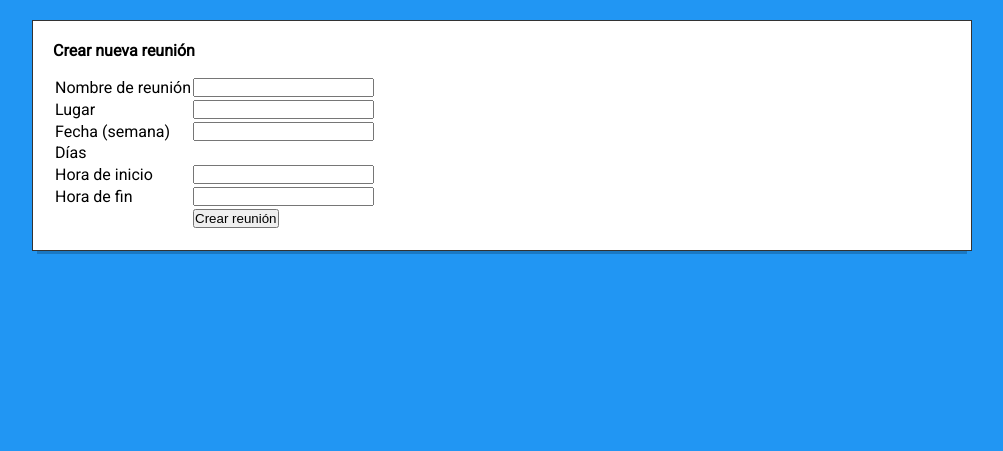
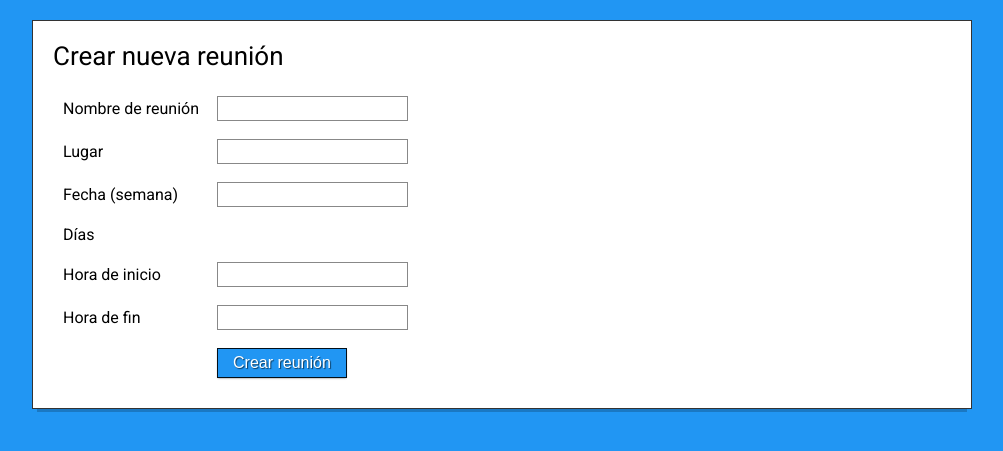
Before and after one commit to dsbarrionuevo/nosjuntemos, a PHP site: page /tmpl/crear_reunion.tmpl.php in a window 1280 px wide. Shown: the top 451 px of the page, without its empty margins (138-1141 px from the left). Run offline with PHP 8.4, Linux system fonts and the light colour scheme; data that the repository does not hold is empty.

Commit message:
Mejoro estilos de crear reunion.

```diff
--- /dev/null
+++ b/css/consultar_reunion.css
@@ -0,0 +1,3 @@
+#tabla_horario{
+    width: 100%;
+}
--- a/css/crear_reunion.css
+++ b/css/crear_reunion.css
@@ -3,4 +3,21 @@
 }
 #lista_dias li{
     display: inline;
+    padding: 10px;
 }
+#lista_dias li label{
+    margin-left: 4px;
+}
+form table td{
+    padding: 8px;
+}
+form input[type=text]{
+    padding: 4px 6px;
+    border:solid 1px #888;
+}
+form input[type=text]:focus{
+    box-shadow:inset 0px -1px 0px #90CAF9;
+}
+form input[type=text]{
+    outline: none!important;
+}
--- /dev/null
+++ b/css/general.css
@@ -0,0 +1,47 @@
+*{
+    margin:0;
+    padding:0;
+}
+body{
+    font-family: 'Roboto', sans-serif;
+    background-color: #2196F3;
+    min-width: 960px;
+}
+main{
+    padding: 20px;
+    box-sizing: border-box;
+    background-color: #fff;
+    width:90%;
+    max-width: 940px;
+    margin: 20px auto;
+    box-shadow: 0px 8px 0px -5px rgba(0,0,0,0.2);
+    border:1px solid rgba(0,0,0,0.8);
+}
+h4{
+    margin-bottom: 15px;
+    font-size: 26px;
+    font-weight: 300;
+}
+.boton{
+    color:#fff;
+    padding:5px 15px;
+    font-size:16px;
+    text-align: center;
+}
+.boton:hover{
+    cursor: pointer;
+}
+/* Boton acero */
+.botonAcero{
+    color:#fff;
+    text-shadow:1px 1px 1px rgba(0,0,0,0.6);
+    border:solid 1px rgba(0,0,0,0.9);
+    box-shadow:0px 1px 2px -1px rgba(0,0,0,0.6);
+    background-color:#2196F3;
+}
+.botonAcero:hover{
+    background-color:#64B5F6;
+}
+.botonAcero:active{
+    color:#eee;
+}
--- a/css/index.css
+++ /dev/null
@@ -1,25 +0,0 @@
-*{
-    margin:0;
-    padding:0;
-}
-body{
-    font-family: 'Roboto', sans-serif;
-    background-color: #2196F3;
-    min-width: 960px;
-}
-main{
-    padding: 20px;
-    box-sizing: border-box;
-    background-color: #fff;
-    width:90%;
-    max-width: 940px;
-    margin: 20px auto;
-    box-shadow: 0px 8px 0px -5px rgba(0,0,0,0.2);
-    border:1px solid rgba(0,0,0,0.8);
-}
-h4{
-    margin-bottom: 15px;
-}
-#tabla_horario{
-    width: 100%;
-}
--- /dev/null
+++ b/js/crear_reunion.js
@@ -0,0 +1,7 @@
+$(document).ready(function(){
+    $("#lista_dias li label").click(function(){
+        var $this = $(this);
+        var $checkbox = $this.prev();
+        $checkbox.prop("checked", !$checkbox.prop("checked"));
+    });
+});
--- a/tmpl/consultar_reunion.tmpl.php
+++ b/tmpl/consultar_reunion.tmpl.php
@@ -4,7 +4,8 @@
         <meta charset="utf-8">
         <title>Nos Juntemos!</title>
         <link href='https://fonts.googleapis.com/css?family=Roboto' rel='stylesheet' type='text/css'>
-        <link href="<?php echo $RUTA_WEB; ?>/css/index.css" type="text/css" rel="stylesheet"/>
+        <link href="<?php echo $RUTA_WEB; ?>/css/general.css" type="text/css" rel="stylesheet"/>
+        <link href="<?php echo $RUTA_WEB; ?>/css/consultar_reunion.css" type="text/css" rel="stylesheet"/>
         <link href="<?php echo $RUTA_WEB; ?>/css/scheduler.css" type="text/css" rel="stylesheet"/>
         <script src="<?php echo $RUTA_WEB; ?>/js/jquery.js" type="text/javascript"></script>
         <script src="<?php echo $RUTA_WEB; ?>/js/scheduler.js" type="text/javascript"></script>
@@ -14,7 +15,7 @@
         <main>
             <?php if (isset($tmpl_hash)): ?>
                 <span id="idReunion"><?php echo $tmpl_hash; ?></span>
-                <h2 id="nombre"></h2>
+                <h4 id="nombre"></h4>
                 <h4 id="lugar"></h4>
                 <h4 id="fecha"></h4>
                 <form>
--- a/tmpl/crear_reunion.tmpl.php
+++ b/tmpl/crear_reunion.tmpl.php
@@ -4,9 +4,10 @@
         <meta charset="utf-8">
         <title>Nos Juntemos!</title>
         <link href='https://fonts.googleapis.com/css?family=Roboto' rel='stylesheet' type='text/css'>
-        <link href="<?php echo $RUTA_WEB; ?>/css/index.css" type="text/css" rel="stylesheet"/>
+        <link href="<?php echo $RUTA_WEB; ?>/css/general.css" type="text/css" rel="stylesheet"/>
         <link href="<?php echo $RUTA_WEB; ?>/css/crear_reunion.css" type="text/css" rel="stylesheet"/>
         <script src="<?php echo $RUTA_WEB; ?>/js/jquery.js" type="text/javascript"></script>
+        <script src="<?php echo $RUTA_WEB; ?>/js/crear_reunion.js" type="text/javascript"></script>
     </head>
     <body>
         <main>
@@ -71,7 +72,7 @@
                         <td>
                         </td>
                         <td>
-                            <input type="submit" name="btn_crear" value="Crear reunión" />
+                            <input type="submit" name="btn_crear" value="Crear reunión" class="boton botonAcero" />
                         </td>
                     </tr>
                 </table>
```
Also changed, not shown: index.php (+5 -20 lines).
